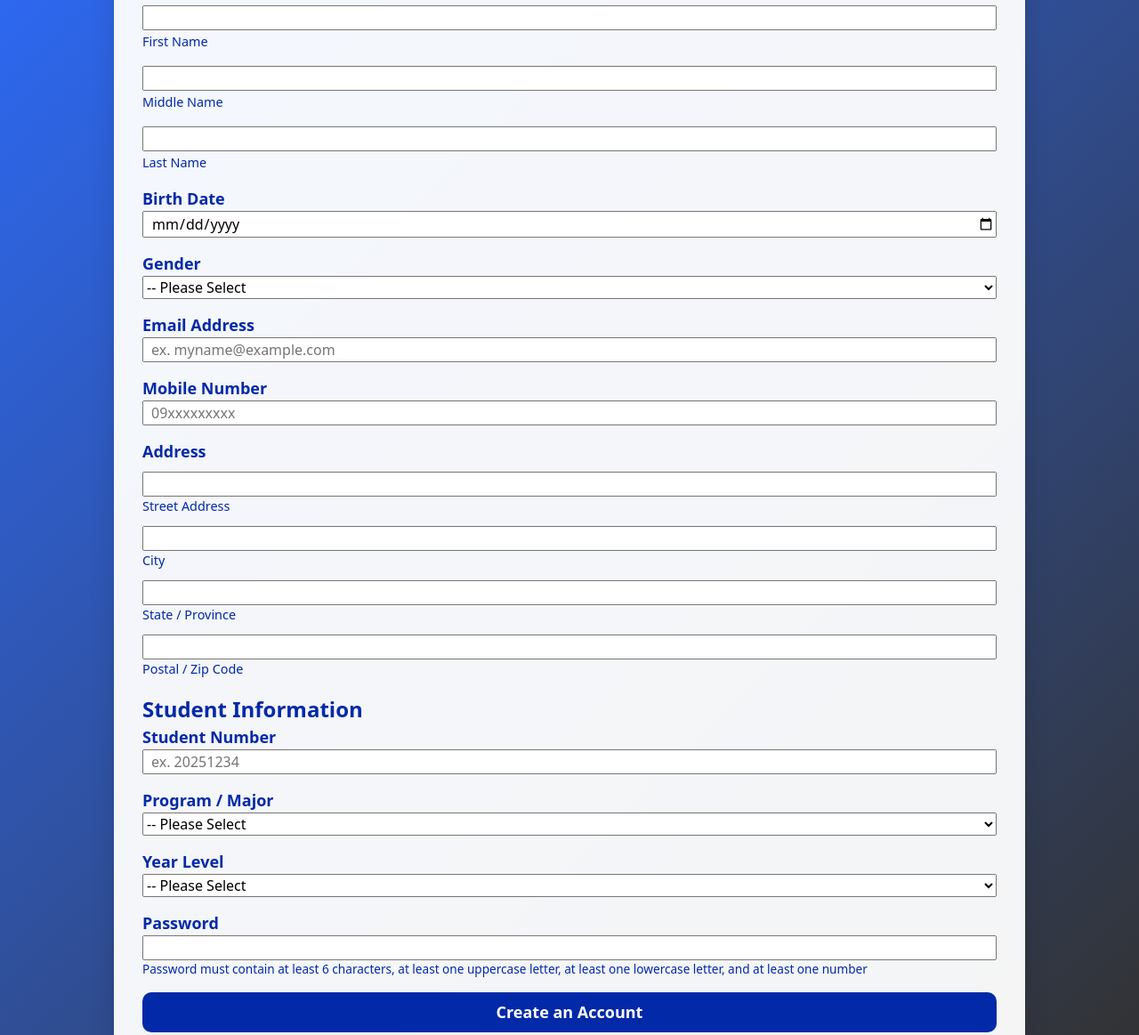
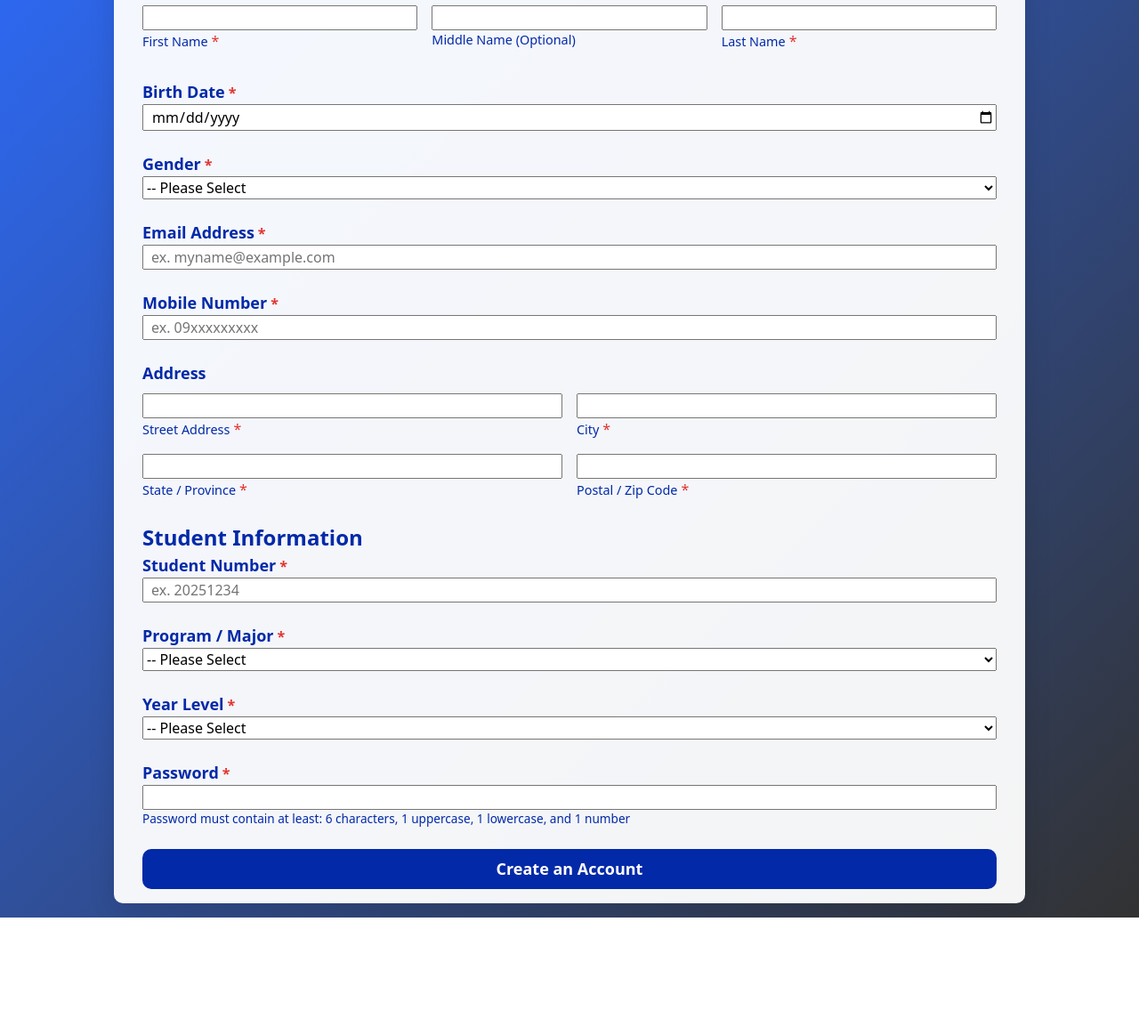
Before and after one commit to chachaa10/login-system_web-mobile-responsive, a website built with Vite: page register.html in a window 1280 px wide. Shown: the part 195-1358 px from the top of the page at 89% size. After the commit the page ends 1226 px from the top, so only its background shows below. Built offline with nearby package versions, Linux system fonts and the light colour scheme; a web font is replaced by a local one.

Commit message:
feat: make the form much better

```diff
--- a/register.css
+++ b/register.css
@@ -29,6 +29,18 @@
 @media (min-width: 48rem) {
 	.container {
 		max-width: 48rem;
+	}
+
+	.name-group {
+		display: grid;
+		grid-template-columns: repeat(3, 1fr);
+		gap: 1rem;
+	}
+
+	.address-container {
+		display: grid;
+		grid-template-columns: repeat(2, 1fr);
+		gap: 1rem;
 	}
 }
 
@@ -151,3 +163,21 @@ input[type="number"]::-webkit-inner-spin-button {
 	-webkit-appearance: none;
 	margin: 0;
 }
+
+.form-group {
+	position: relative;
+	margin-bottom: 1.5rem;
+}
+
+label:not(.big-label) {
+	display: block;
+	margin-bottom: 0.5rem;
+	font-weight: 500;
+}
+
+.required::after {
+	margin-left: 0.25rem;
+	content: "*";
+	color: #e3342f;
+	font-size: 1rem;
+}
--- a/register.html
+++ b/register.html
@@ -18,6 +18,7 @@
 				<fieldset>
 					<legend class="information">Personal Information</legend>
 					<p class="big-label">Full Name</p>
+					<div class="name-group">
 						<div class="form-group gap">
 							<input
 								type="text"
@@ -25,16 +26,19 @@
 								id="first-name"
 								required
 								autocomplete="given-name" />
-						<label for="first-name">First Name</label>
+							<label for="first-name " class="required"
+								>First Name</label
+							>
 						</div>
 						<div class="form-group gap">
 							<input
 								type="text"
 								name="middle_name"
 								id="middle-name"
-							autocomplete="middle-name"
-							required />
-						<label for="middle-name">Middle Name</label>
+								autocomplete="additional-name" />
+							<label for="middle-name"
+								>Middle Name (Optional)</label
+							>
 						</div>
 						<div class="form-group gap">
 							<input
@@ -43,11 +47,14 @@
 								id="last-name"
 								autocomplete="family-name"
 								required />
-						<label for="last-name">Last Name</label>
+							<label for="last-name" class="required"
+								>Last Name</label
+							>
+						</div>
 					</div>
 
 					<div class="form-group gap">
-						<label for="birthdate" class="big-label"
+						<label for="birthdate" class="big-label required"
 							>Birth Date</label
 						>
 						<input
@@ -60,7 +67,9 @@
 					</div>
 
 					<div class="form-group gender gap">
-						<label for="gender" class="big-label gender-label"
+						<label
+							for="gender"
+							class="big-label gender-label required"
 							>Gender</label
 						>
 						<select name="gender" id="gender">
@@ -73,7 +82,7 @@
 						</select>
 					</div>
 					<div class="form-group gap">
-						<label for="email" class="big-label"
+						<label for="email" class="big-label required"
 							>Email Address</label
 						>
 						<input
@@ -87,11 +96,11 @@
 					</div>
 
 					<div class="form-group gap">
-						<label for="mobile-number" class="big-label"
+						<label for="mobile-number" class="big-label required"
 							>Mobile Number</label
 						>
 						<input
-							type="numeric"
+							type="number"
 							inputmode="numeric"
 							name="mobile_number"
 							id="mobile-number"
@@ -99,38 +108,47 @@
 							pattern="09[0-9]{9}"
 							minlength="11"
 							maxlength="11"
-							placeholder="09xxxxxxxxx"
+							placeholder="ex. 09xxxxxxxxx"
 							required />
 					</div>
 
 					<div class="form-group gap address">
 						<p class="big-label">Address</p>
+						<div class="address-container">
+							<div class="">
 								<input
 									type="text"
 									name="street_address"
 									id="street-address"
 									required
 									autocomplete="street-address" />
-						<label for="street-address" class="gap"
+								<label for="street-address" class="gap required"
 									>Street Address</label
 								>
-
+							</div>
+							<div class="">
 								<input
 									type="text"
 									name="city"
 									id="city"
 									required
 									autocomplete="address-level2" />
-						<label for="city" class="gap">City</label>
-
+								<label for="city" class="gap required"
+									>City</label
+								>
+							</div>
+							<div class="">
 								<input
 									type="text"
 									name="state"
 									id="state"
 									required
 									autocomplete="address-level1" />
-						<label for="state" class="gap">State / Province</label>
-
+								<label for="state" class="gap required"
+									>State / Province</label
+								>
+							</div>
+							<div class="">
 								<input
 									type="number"
 									inputmode="numeric"
@@ -138,16 +156,18 @@
 									id="zip-code"
 									autocomplete="postal-code"
 									required />
-						<label for="zip-code" class="gap"
+								<label for="zip-code" class="gap required"
 									>Postal / Zip Code</label
 								>
+							</div>
+						</div>
 					</div>
 				</fieldset>
 				<fieldset>
 					<legend>Student Information</legend>
 
 					<div class="form-group gap">
-						<label for="student-id" class="big-label"
+						<label for="student-id" class="big-label required"
 							>Student Number</label
 						>
 						<input
@@ -162,7 +182,7 @@
 					</div>
 
 					<div class="form-group gap">
-						<label for="course" class="big-label"
+						<label for="course" class="big-label required"
 							>Program / Major</label
 						>
 						<select name="course" id="course" required>
@@ -207,7 +227,7 @@
 					</div>
 
 					<div class="form-group gap">
-						<label for="year-level" class="big-label"
+						<label for="year-level" class="big-label required"
 							>Year Level</label
 						>
 						<select name="year_level" id="year-level" required>
@@ -222,23 +242,25 @@
 					</div>
 
 					<div class="form-group gap">
-						<label for="password" class="big-label">Password</label>
+						<label for="password" class="big-label required"
+							>Password</label
+						>
 						<input
 							type="text"
 							name="password"
 							id="password"
 							minlength="6"
 							pattern="(?=.*\d)(?=.*[a-z])(?=.*[A-Z]).{6,}"
+							aria-describedby="password-requirements"
 							required />
-						<p class="password-info">
-							Password must contain at least 6 characters, at
-							least one uppercase letter, at least one lowercase
-							letter, and at least one number
+						<p class="password-info" id="password-requirements">
+							Password must contain at least: 6 characters, 1
+							uppercase, 1 lowercase, and 1 number
 						</p>
 					</div>
 				</fieldset>
 
-				<button type="#" class="button">Create an Account</button>
+				<button type="submit" class="button">Create an Account</button>
 			</form>
 		</main>
 	</body>
```
Lines whose indentation alone changed are shown as unchanged.
